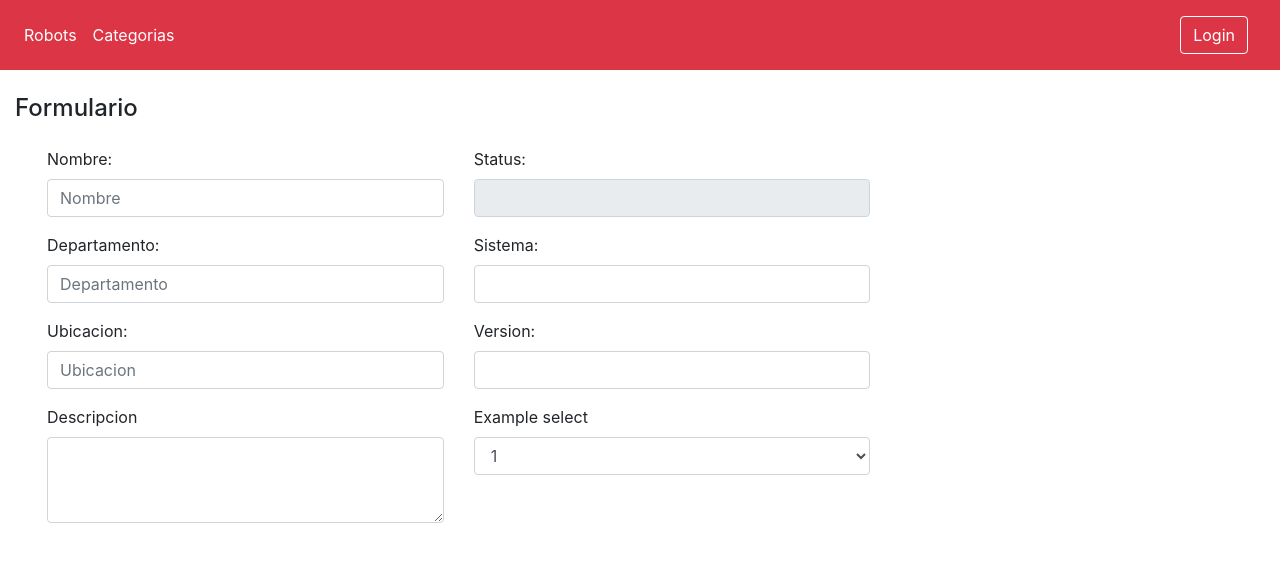
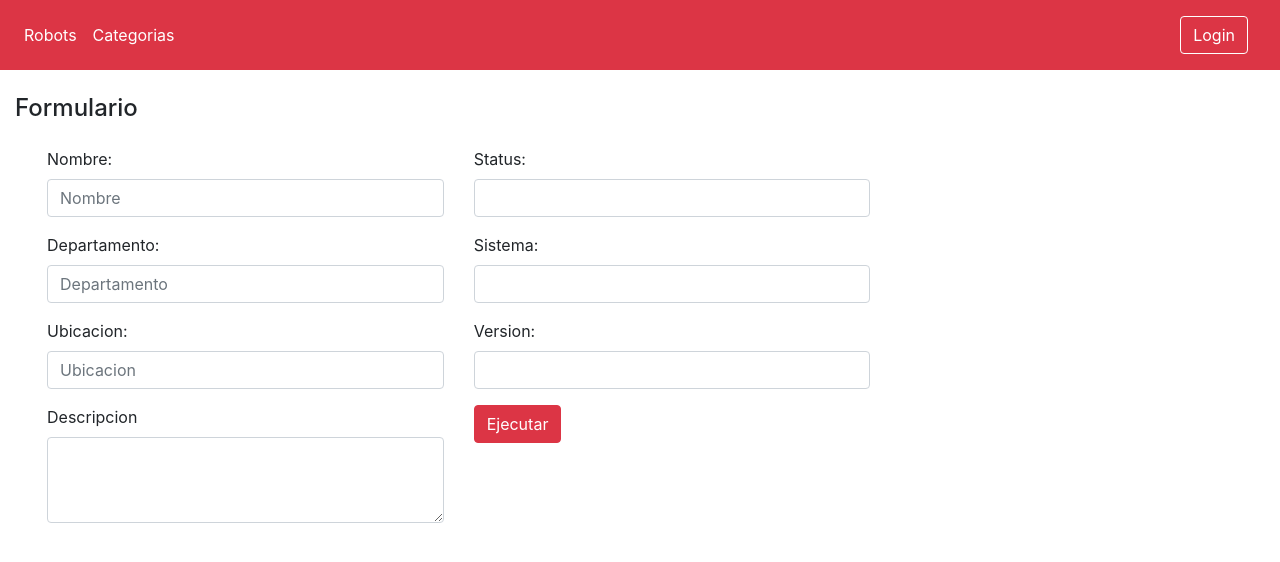
Before and after one commit to apwellington/RemoteManager, a React app in the folder app/: page /form in a window 1280 px wide. Shown: the top 562 px of the page. Built offline with nearby package versions, Linux system fonts and the light colour scheme.

Commit message:
Añadiendo demas funcionalidades

```diff
--- a/app/src/containers/FileUpload.jsx
+++ b/app/src/containers/FileUpload.jsx
@@ -3,6 +3,12 @@ import axios from 'axios';
 
 
 class FileUpload extends Component {
+
+  executeRobotUpload () {
+  axios.get('https://api.github.com/users/maecapozzi')
+    .then(response => console.log(response))
+
+}
 
   render(){
     return(
@@ -16,11 +22,14 @@ class FileUpload extends Component {
     <div className="input-group">
   <div className="custom-file">
     <input type="file" className="custom-file-input" id="inputGroupFile04" aria-describedby="inputGroupFileAddon04"/>
-    <label className="custom-file-label" for="inputGroupFile04">Subir Archivo</label>
+    <label className="custom-file-label">Subir Archivo</label>
   </div>
-  <div class="input-group-append">
+  <div className="input-group-append">
     <button className="btn  bg-info " type="button" id="inputGroupFileAddon04">Subir</button>
   </div>
+
+
+   <button type="button" className="btn btn-danger text-white" onClick={this.executeRobotUpload} >Ejecutar</button>
 
     </div>
 
--- a/app/src/containers/Form.jsx
+++ b/app/src/containers/Form.jsx
@@ -3,6 +3,14 @@ import axios from 'axios';
 
 
 class Form extends Component {
+
+
+
+  executeRobotForm () {
+  axios.get('https://api.github.com/users/maecapozzi')
+    .then(response => console.log(response))
+
+}
 
   render(){
     return(
@@ -21,22 +29,22 @@ class Form extends Component {
 
 
                 <div className="form-group">
-                    <label for="exampleFormControlInput1">Nombre:</label>
-                    <input type="email" className="form-control" id="exampleFormControlInput1" placeholder="Nombre"/>
+                    <label>Nombre:</label>
+                    <input type="email" className="form-control" placeholder="Nombre"/>
                 </div>
 
                     <div className="form-group">
-                    <label for="exampleFormControlInput1">Departamento:</label>
-                    <input type="email" className="form-control" id="exampleFormControlInput1" placeholder="Departamento"/>
+                    <label>Departamento:</label>
+                    <input type="email" className="form-control"  placeholder="Departamento"/>
                 </div>
                 <div className="form-group">
-                    <label for="exampleFormControlInput1">Ubicacion:</label>
-                    <input type="email" className="form-control" id="exampleFormControlInput1" placeholder="Ubicacion"/>
+                    <label>Ubicacion:</label>
+                    <input type="email" className="form-control"  placeholder="Ubicacion"/>
                 </div>
 
                 <div className="form-group">
-                    <label for="exampleFormControlTextarea1">Descripcion</label>
-                    <textarea className="form-control" id="exampleFormControlTextarea1" rows="3"></textarea>
+                    <label>Descripcion</label>
+                    <textarea className="form-control" id="" rows="3"></textarea>
                 </div>
 
 
@@ -47,31 +55,21 @@ class Form extends Component {
 
 
                 <div className="form-group">
-                    <label for="exampleFormControlInput1">Status:</label>
-                    <input type="email" className="form-control" id="exampleFormControlInput1" disabled="true" />
+                    <label >Status:</label>
+                    <input type="email" className="form-control" id="exampleFormControlInput1" />
                 </div>
 
                 <div className="form-group">
-                    <label for="exampleFormControlInput1">Sistema:</label>
+                    <label>Sistema:</label>
                     <input type="email" className="form-control" id="exampleFormControlInput1"  />
                 </div>
 
                 <div className="form-group">
-                    <label for="exampleFormControlInput1">Version:</label>
+                    <label>Version:</label>
                     <input type="email" className="form-control" id="exampleFormControlInput1"  />
                 </div>
 
-
-                <div className="form-group">
-                    <label for="exampleFormControlSelect1">Example select</label>
-                    <select className="form-control" id="exampleFormControlSelect1">
-                    <option>1</option>
-                    <option>2</option>
-                    <option>3</option>
-                    <option>4</option>
-                    <option>5</option>
-                    </select>
-                </div>
+                    <button type="button" className="btn btn-danger text-white" onClick={this.executeRobotForm} >Ejecutar</button>
 
             </div>
 
--- a/app/src/containers/Login.jsx
+++ b/app/src/containers/Login.jsx
@@ -1,7 +1,15 @@
 import React,{Component} from 'react';
+import axios from 'axios';
+
+class Login extends Component {
 
 
-class Login extends Component {
+
+  loginProcess () {
+  axios.get('https://api.github.com/users/maecapozzi')
+    .then(response => console.log(response))
+
+}
 
    render(){
     return(
@@ -12,31 +20,31 @@ class Login extends Component {
         {/*<h2>Login</h2>*/}
         <div className="p-4"></div>
 
-        <div class="card">
-  <div class="card-header">
+        <div className="card">
+  <div className="card-header">
     Login
   </div>
-  <div class="card-body">
+  <div className="card-body">
 
-    <form>
-              <div class="form-group">
 
-                <input type="email" class="form-control" id="exampleInputEmail1"
+              <div className="form-group">
+
+                <input type="email" className="form-control" id="exampleInputEmail1"
                 aria-describedby="emailHelp" placeholder="Enter email"/>
 
               </div>
 
-              <div class="form-group">
+              <div className="form-group">
 
-                <input type="password" class="form-control" id="exampleInputPassword1" placeholder="Password"/>
+                <input type="password" className="form-control" id="exampleInputPassword1" placeholder="Password"/>
               </div>
 
-              <div class="form-group form-check">
-                <input type="checkbox" class="form-check-input" id="exampleCheck1"/>
-                <label class="form-check-label" for="exampleCheck1">Check me out</label>
+              <div className="form-group form-check">
+                <input type="checkbox" className="form-check-input" id="exampleCheck1"/>
+                <label className="form-check-label">Check me out</label>
               </div>
-              <button type="submit" class="btn btn-danger">Submit</button>
-        </form>
+              <button className="btn btn-danger" onClick={this.loginProcess }>Submit</button>
+
 
 
 
```
